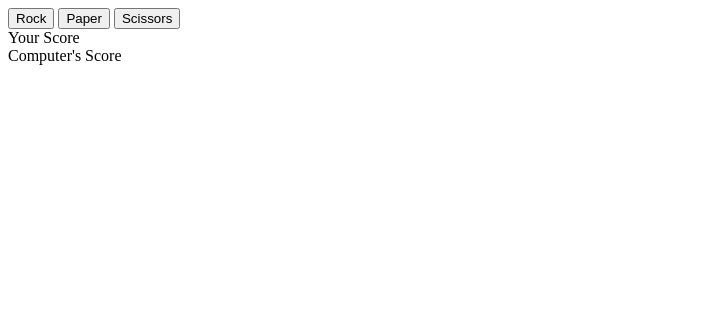
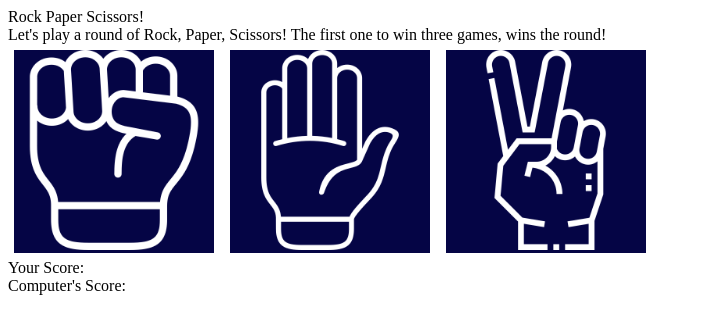
Before and after one commit to jorgeblanez/rock-paper-scissors, a plain HTML site: page index.html in a window 1280 px wide. Shown: the whole page, without its empty margins (0-701 px from the left). Drawn offline with Linux system fonts and the light colour scheme.

Commit message:
Add icons and animation
This commit adds icons for each move, and also add a little animation to
the buttons. Each button now change color and pops up when hovered.

Next I will structure the page to be better looking, and after that,
create the event for when a button is clicked.

```diff
--- a/index.html
+++ b/index.html
@@ -5,16 +5,21 @@
     <meta http-equiv="X-UA-Compatible" content="IE=edge">
     <meta name="viewport" content="width=device-width, initial-scale=1.0">
     <title>Rock, Paper, Scissors!</title>
+    <link rel="stylesheet" href="style.css">
     <script src="script.js"></script>
 </head>
 <body>
+    <div id="header">Rock Paper Scissors!</div>
+    <div id="explanation">Let's play a round of Rock, Paper, Scissors! The first one to win three games, wins the round!</div>
+
     <div id="gameClass">
-        <button id="rock">Rock</button>
-        <button id="paper">Paper</button>
-        <button id="scissors">Scissors</button>
+        <button id="rock"><img src="Icons/fist.png" alt="Rock"></button>
+        <button id="paper"><img src="Icons/hand-palm.png" alt="Paper"></button>
+        <button id="scissors"><img src="Icons/peace.png" alt="Scissors"></button>
     </div>
-    <div id="yourScore">Your Score</div>
-    <div id="pcScore">Computer's Score</div>
+
+    <div id="yourScore">Your Score:</div>
+    <div id="pcScore">Computer's Score:</div>
 
 </body>
 </html>
--- /dev/null
+++ b/style.css
@@ -0,0 +1,33 @@
+img{
+    filter: invert(1);
+    height: 200px;
+    width: auto;
+}
+
+
+button{
+    padding: 0;
+    margin: 0;
+    border: 0;
+}
+
+#rock,
+#paper,
+#scissors{
+    margin: 6px;
+    background-color: navy;
+    filter: grayscale(50%);
+        -webkit-filter: grayscale(50%);
+        -moz-filter: grayscale(50%);
+}
+
+#rock:hover,
+#paper:hover,
+#scissors:hover{
+    filter: grayscale(0%);
+        -webkit-filter: grayscale(0%);
+        -moz-filter: grayscale(0%);
+    transform: scale(1.05);
+        -webkit-transform: scale(1.05);
+        -moz-transform: scale(1.05);
+}
```
Also changed, not shown: Icons/fist.png (added), Icons/hand-palm.png (added), Icons/peace.png (added).
